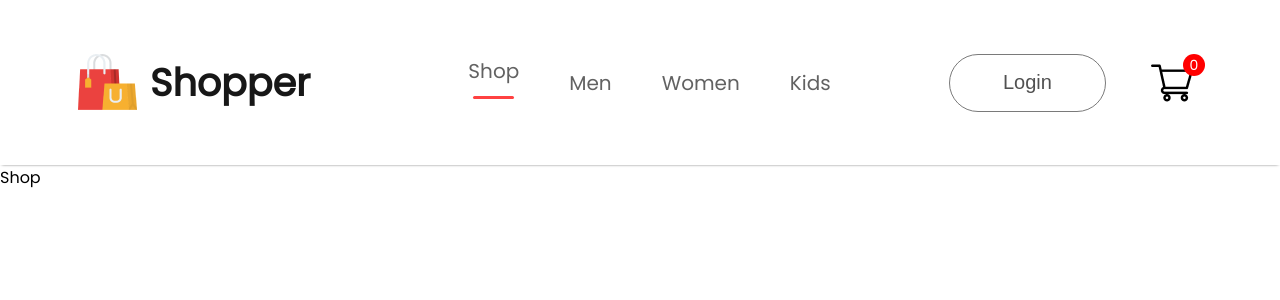
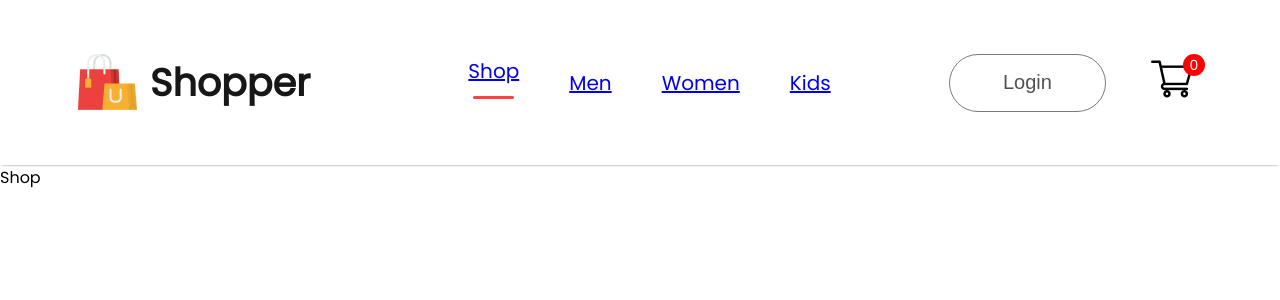
Before and after one commit to tajemouti/e-commerce, a React (Create React App) app: page / in a window 1280 px wide. Shown: the top 300 px of the page. Built offline with nearby package versions, Linux system fonts and the light colour scheme.

Commit message:
Link the navigation bar elements to their routes

```diff
--- a/src/components/Navbar/Navbar.jsx
+++ b/src/components/Navbar/Navbar.jsx
@@ -2,6 +2,7 @@ import React, { useState } from 'react'
 import logo from '../assets/logo.png'
 import cart from '../assets/cart_icon.png'
 import './navbar.css'
+import { Link } from 'react-router-dom'
 
 const Navbar = () => {
   const [menu, setMenu] = useState("shop");
@@ -13,14 +14,14 @@ const Navbar = () => {
             <p>Shopper</p>
         </div>
         <ul className="nav-menu">
-            <li onClick={()=>{setMenu("shop")}}>Shop{menu==="shop"?<hr/>:<></>}</li>
-            <li onClick={()=>{setMenu("men")}}>Men{menu==="men"?<hr/>:<></>}</li>
-            <li onClick={()=>{setMenu("women")}}>Women{menu==="women"?<hr/>:<></>}</li>
-            <li onClick={()=>{setMenu("kids")}}>Kids{menu==="kids"?<hr/>:<></>}</li>
+            <li onClick={()=>{setMenu("shop")}}><Link to='/'>Shop</Link>{menu==="shop"?<hr/>:<></>}</li>
+            <li onClick={()=>{setMenu("men")}}><Link to='/men'>Men</Link>{menu==="men"?<hr/>:<></>}</li>
+            <li onClick={()=>{setMenu("women")}}><Link to='/women'>Women</Link>{menu==="women"?<hr/>:<></>}</li>
+            <li onClick={()=>{setMenu("kids")}}><Link to='/kids'>Kids</Link>{menu==="kids"?<hr/>:<></>}</li>
         </ul>
         <div className="nav-login-cart">
-            <button>Login</button>
-            <img src={cart} alt="cart icon" />
+            <Link to='/login'><button>Login</button></Link>
+            <Link to='/cart'><img src={cart} alt="cart icon" /></Link>
             <div className="nav-cart-count">0</div>
         </div>
     </div>
```
